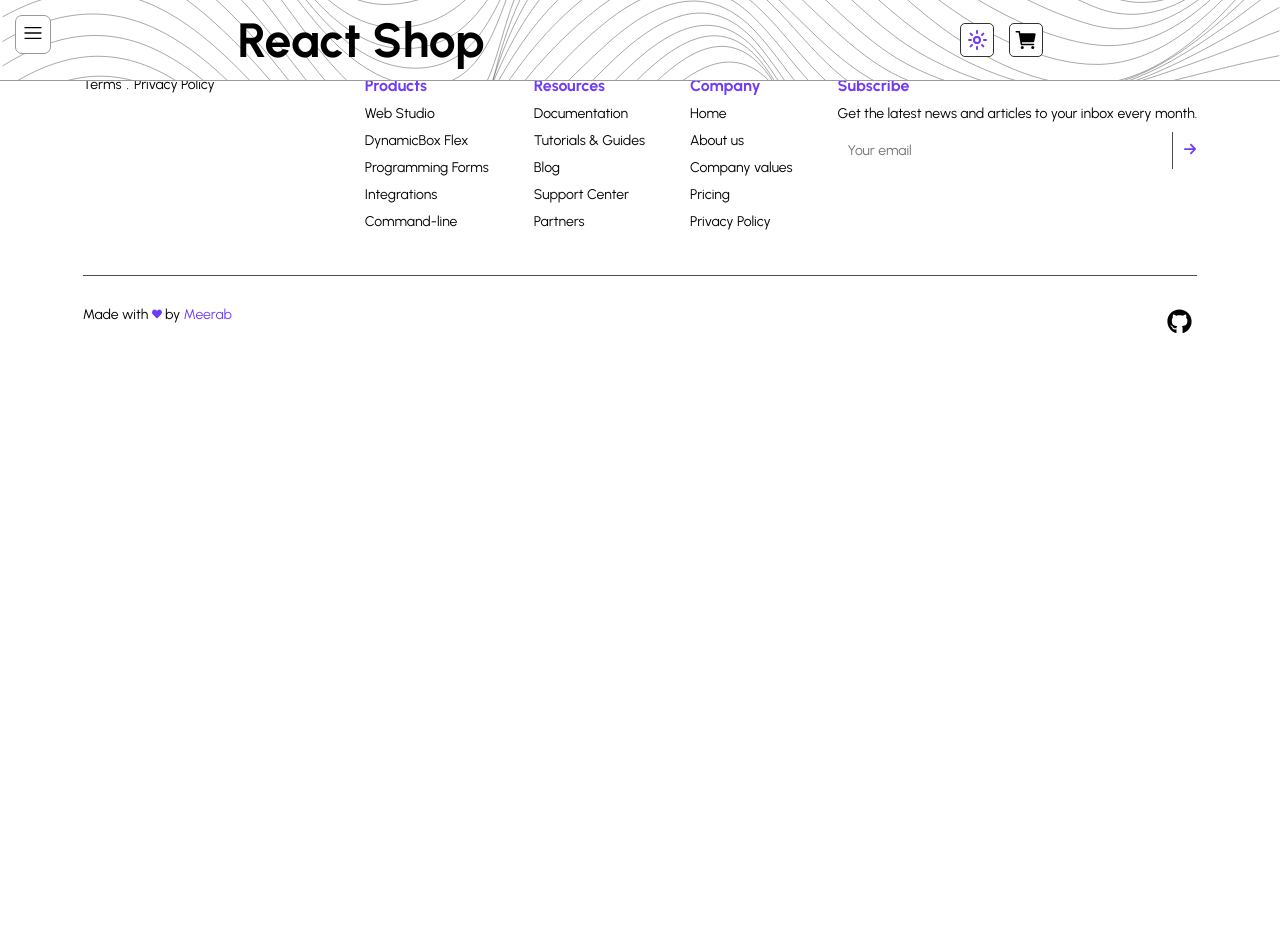
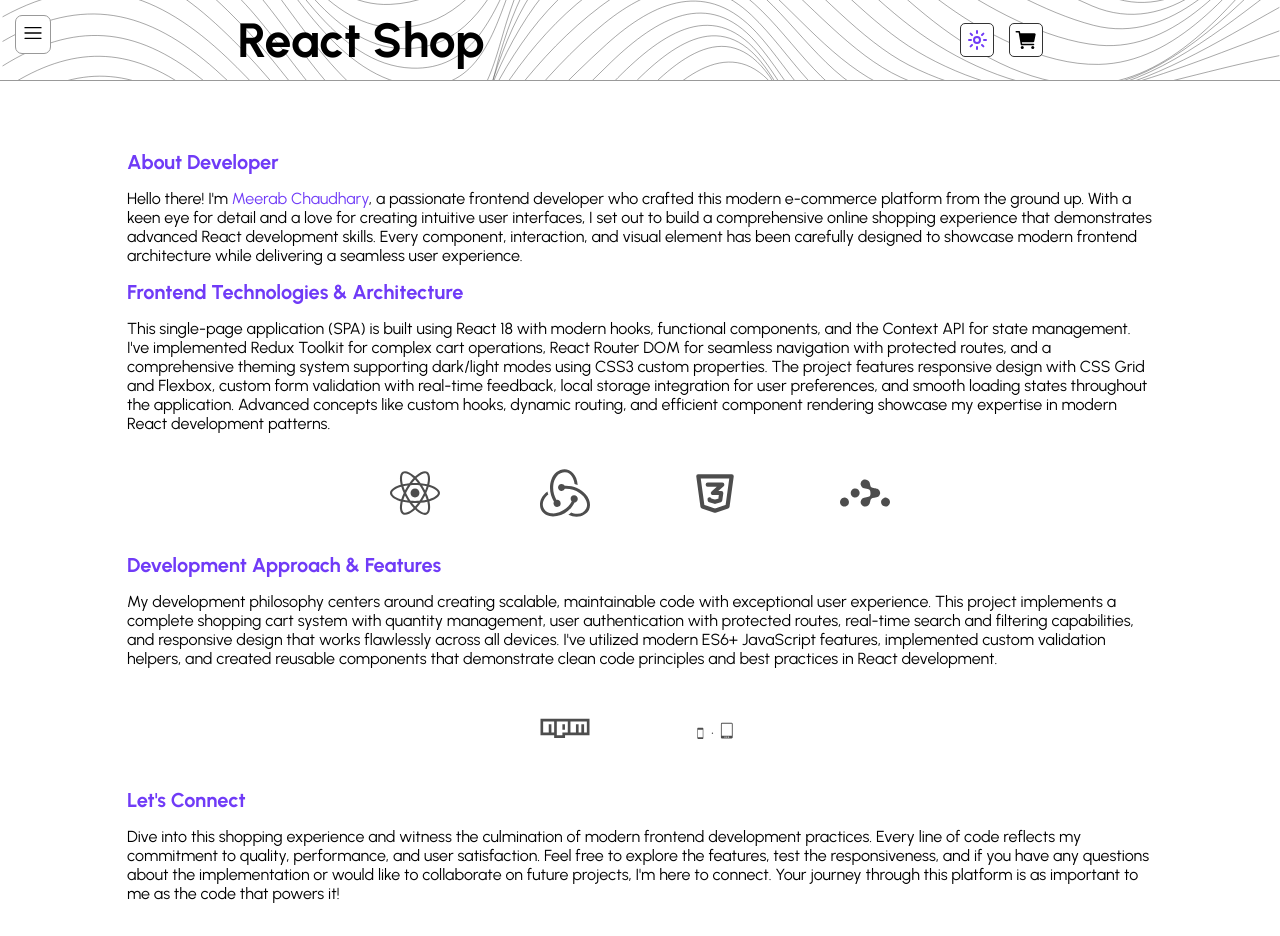
Before and after one commit to meerabc/react-shop, a React (Vite) app: page /about in a window 1280 px wide. Shown: the top 936 px of the page. Before the commit the page ends 800 px from the top, so only its background shows below. Built offline with nearby package versions, Linux system fonts and the light colour scheme.

Commit message:
added about page

```diff
--- a/src/pages/AboutPage/AboutPage.css
+++ b/src/pages/AboutPage/AboutPage.css
@@ -0,0 +1,52 @@
+
+.about-page.container{
+    width:100%;
+    min-height:100vh;
+    background-color:var(--bg-color);
+    padding:150px 90px 20px 90px;
+    display:flex;
+    justify-content:center;
+    align-items:center;
+}
+
+.about-page .main-content{
+    max-width:1026px;
+    display:flex;
+    flex-direction:column;
+    gap:15px;
+}
+
+.about-page .main-content p > span{
+    color:var(--purple-color);
+}
+
+.about-page .main-content > h1{
+    font-size:20px;
+    color:var(--purple-color);
+}
+
+.about-page .main-content > p{
+    color:var(--heading-color);
+}
+
+.about-page .main-content > .icons-container{
+    display:flex;
+    justify-content:center;
+    flex-wrap:wrap;
+    align-items:center;
+    gap:100px;
+    margin:20px 0;
+}
+
+.about-page .main-content > .icons-container  svg{
+    width:50px;
+    height:50px;
+}
+
+.about-page .main-content > .icons-container  svg:hover{
+    fill:#3B82F6;
+}
+
+.about-page .main-content > .icons-container.links:hover{
+    cursor:pointer;
+}
--- a/src/pages/AboutPage/AboutPage.jsx
+++ b/src/pages/AboutPage/AboutPage.jsx
@@ -1,9 +1,80 @@
-import React, { useState } from 'react'
+import React from 'react'
 import './AboutPage.css'
+import { FaReact } from "react-icons/fa";
+import { SiRedux } from "react-icons/si";
+import { TbBrandCss3 } from "react-icons/tb";
+import { SiReactrouter } from "react-icons/si";
+import { DiNpm } from "react-icons/di";
+import { DiResponsive } from "react-icons/di";
+import { FaGithub } from 'react-icons/fa';
+import { FaLinkedin } from "react-icons/fa";
 
 const AboutPage = () => {
+
   return (
-    <></>
+    <div className='about-page container'>
+      <div className="main-content">
+        <h1>About Developer</h1>
+        <p>Hello there! I'm <span>Meerab Chaudhary</span>, a passionate frontend developer who crafted this modern
+          e-commerce platform from the ground up. With a keen eye for detail and a love for creating
+          intuitive user interfaces, I set out to build a comprehensive online shopping experience that
+          demonstrates advanced React development skills. Every component, interaction, and visual element
+          has been carefully designed to showcase modern frontend architecture while delivering a
+          seamless user experience.</p>
+        <h1>Frontend Technologies & Architecture</h1>
+        <p>This single-page application (SPA) is built using React 18 with modern hooks, functional
+          components, and the Context API for state management. I've implemented Redux Toolkit for complex
+          cart operations, React Router DOM for seamless navigation with protected routes, and a
+          comprehensive theming system supporting dark/light modes using CSS3 custom properties.
+          The project features responsive design with CSS Grid and Flexbox, custom form validation
+          with real-time feedback, local storage integration for user preferences, and smooth loading
+          states throughout the application. Advanced concepts like custom hooks, dynamic routing, and
+          efficient component rendering showcase my expertise in modern React development patterns.</p>
+          <div className="icons-container">
+            <FaReact style={{color:'#4D4D4D'}}/>
+            <SiRedux style={{color:'#4D4D4D'}}/>
+            <TbBrandCss3 style={{color:'#4D4D4D'}}/>
+            <SiReactrouter style={{color:'#4D4D4D'}}/>
+          </div>
+        <h1>Development Approach & Features</h1>
+        <p>My development philosophy centers around creating scalable, maintainable code with exceptional
+          user experience. This project implements a complete shopping cart system with quantity
+          management, user authentication with protected routes, real-time search and filtering
+          capabilities, and responsive design that works flawlessly across all devices. I've
+          utilized modern ES6+ JavaScript features, implemented custom validation helpers, and
+          created reusable components that demonstrate clean code principles and best practices
+          in React development.</p>
+          <div className="icons-container">
+            <DiNpm style={{color:'#4D4D4D'}}/>
+            <DiResponsive style={{color:'#4D4D4D'}}/>
+          </div>
+        <h1>Let's Connect</h1>
+        <p>Dive into this shopping experience and witness the culmination of modern frontend development
+          practices. Every line of code reflects my commitment to quality, performance, and user
+          satisfaction. Feel free to explore the features, test the responsiveness, and if you have any
+          questions about the implementation or would like to collaborate on future projects, I'm here
+          to connect. Your journey through this platform is as important to me as the code that powers
+          it!</p>
+          <div className="icons-container links">
+            <div className='link-container'>
+              <a
+                href="https://www.linkedin.com/in/meerab-chaudhary-01028b2a6/"
+                target="_blank"
+                rel="noopener noreferrer"
+                >
+                  <FaLinkedin style={{color:'#4D4D4D'}}/>
+              </a>
+            </div>
+              <a
+                href="https://github.com/meerabc/react-shop.git"
+                target="_blank"
+                rel="noopener noreferrer"
+                >
+                  <FaGithub style={{color:'#4D4D4D'}}/>
+              </a>
+          </div>
+      </div>
+    </div>
   )
 }
 
```
